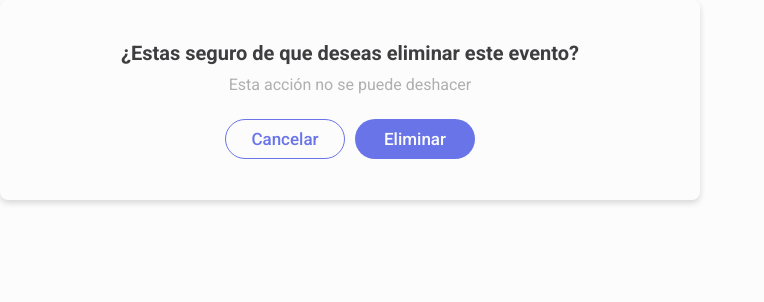
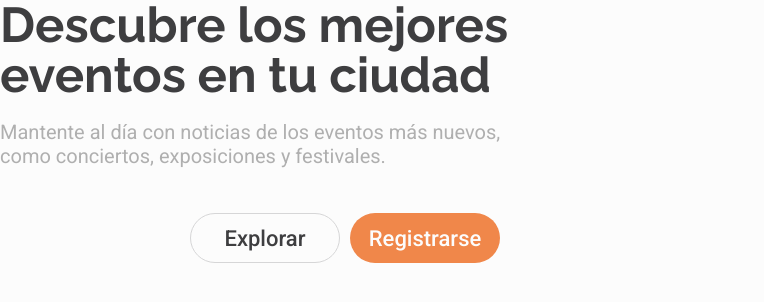
Before and after one commit to fflorezz/culmed, a React (Create React App) app in the folder client/: page / in a window 1280 px wide. Shown: the top 302 px of the page, without its empty margins (0-764 px from the left). Built offline with nearby package versions, Linux system fonts and the light colour scheme.

Commit message:
Added cta component

```diff
--- a/client/src/App-styles.js
+++ b/client/src/App-styles.js
@@ -14,11 +14,26 @@ html {
 body {
   background-color: ${styles.colors.white};
 }
+h1{
+  font:${styles.font.h1}
+}
+h2{
+  font:${styles.font.h2}
+}
+h3{
+  font:${styles.font.h3}
+}
+h4{
+  font:${styles.font.h4}
+}
 h5{
   font:${styles.font.h5}
 }
+h6{
+  font:${styles.font.h6}
+}
 p{
-  font:${styles.font.p}
+  font:${styles.font.p1}
 }
 a,
 ul,
--- a/client/src/App.css
+++ b/client/src/App.css
@@ -1 +1,2 @@
 @import url("https://fonts.googleapis.com/css2?family=Roboto:wght@400;500;700&display=swap");
+@import url("https://fonts.googleapis.com/css2?family=Raleway:wght@400;500;700&display=swap");
--- a/client/src/App.js
+++ b/client/src/App.js
@@ -1,13 +1,14 @@
 import React from "react";
 import "./App.css";
-import Alert from "./components/shared/alert/Alert";
+
 import AppStyles from "./App-styles";
+import CTA from "./components/landing/cta/CTA";
 
 function App() {
   return (
     <div className="App">
       <AppStyles />
-      <Alert />
+      <CTA />
     </div>
   );
 }
--- /dev/null
+++ b/client/src/components/landing/cta/CTA-styles.js
@@ -0,0 +1,29 @@
+import styled from "styled-components";
+import * as styles from "../../../global-styles";
+
+const StyledCTA = styled.div`
+  width: 54rem;
+  height: 28rem;
+  display: inline-flex;
+  flex-direction: column;
+  h1 {
+    line-height: 5rem;
+    margin-bottom: 2rem;
+    color: ${styles.colors.black};
+  }
+  h5 {
+    color: ${styles.colorsDark.gray};
+    font-weight: 400;
+    margin-bottom: 4rem;
+  }
+  .buttons {
+    display: flex;
+    justify-content: flex-end;
+    padding: 0 4rem;
+    & :first-child {
+      margin-right: 1rem;
+    }
+  }
+`;
+
+export default StyledCTA;
--- /dev/null
+++ b/client/src/components/landing/cta/CTA.jsx
@@ -0,0 +1,21 @@
+import React from "react";
+import StyledCTA from "./CTA-styles";
+import Button from "./../../shared/button/Button";
+
+const CTA = () => {
+  return (
+    <StyledCTA>
+      <h1>Descubre los mejores eventos en tu ciudad </h1>
+      <h5>
+        Mantente al día con noticias de los eventos más nuevos, como conciertos,
+        exposiciones y festivales.
+      </h5>
+      <div className="buttons">
+        <Button size="lg" color="gray" text="Explorar" outline />
+        <Button size="lg" color="complementary" text="Registrarse" />
+      </div>
+    </StyledCTA>
+  );
+};
+
+export default CTA;
--- a/client/src/components/shared/alert/Alert.jsx
+++ b/client/src/components/shared/alert/Alert.jsx
@@ -22,8 +22,12 @@ const Alert = ({
       <h5>{title}</h5>
       <p>{text}</p>
       <div className="buttons">
-        <Button size="md" color="secondary" text={btnSecondaryText} outline />
-        <Button size="md" color="secondary" text={btnPrimaryText} />
+        {btnPrimaryText && (
+          <Button size="md" color="secondary" text={btnSecondaryText} outline />
+        )}
+        {btnSecondaryText && (
+          <Button size="md" color="secondary" text={btnPrimaryText} />
+        )}
       </div>
     </StyledAlert>
   );
--- a/client/src/global-styles.js
+++ b/client/src/global-styles.js
@@ -24,8 +24,15 @@ export const colorsLight = {
 };
 
 export const font = {
+  h1: "700 4.9rem Raleway, sans-serif",
+  h2: "700 3.9rem Raleway, sans-serif",
+  h3: "700 3.1rem Raleway, sans-serif",
+  h4: "700 2.5rem Raleway, sans-serif",
   h5: "700 2rem roboto, sans-serif",
-  p: "400 1.6rem roboto, sans-serif",
+  h6: "700 2rem roboto, sans-serif",
+  p1: "400 1.6rem roboto, sans-serif",
+  p2: "400 1.4rem roboto, sans-serif",
+  psm: "400 1.2rem roboto, sans-serif",
 };
 
 export const button = {
```
